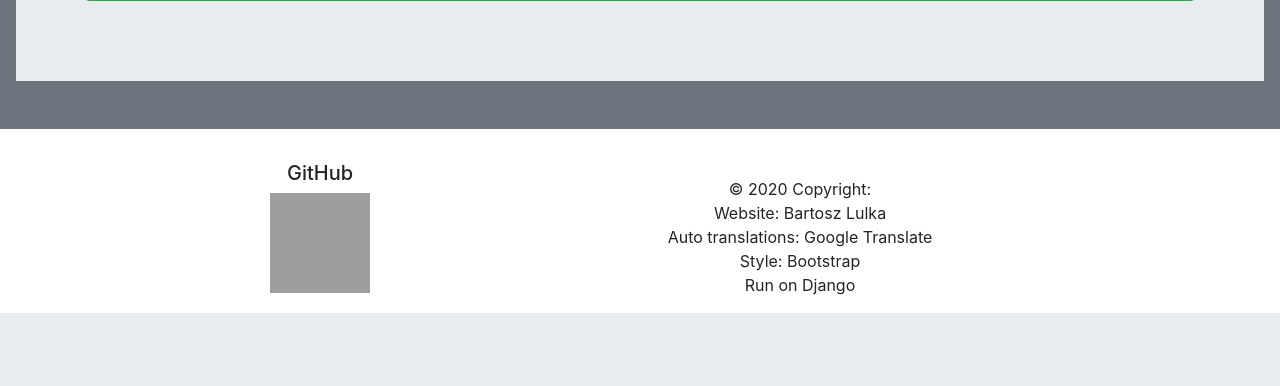
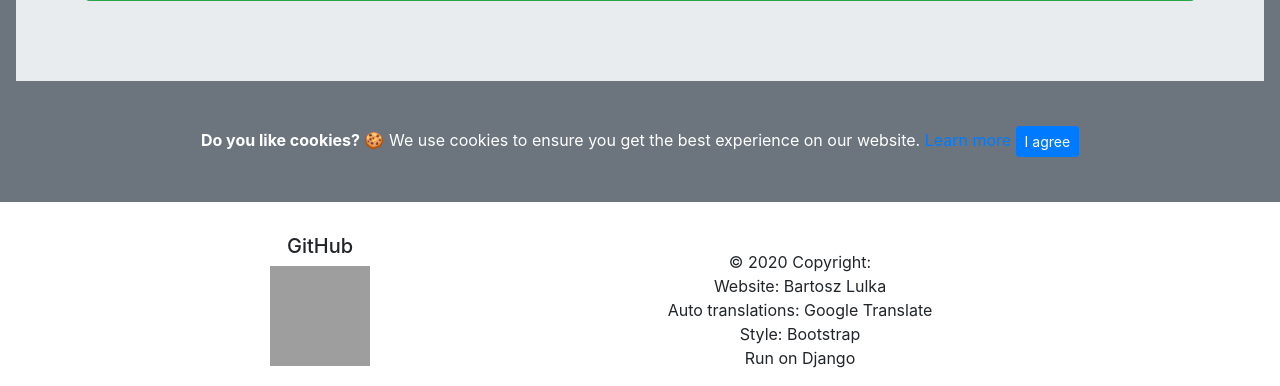
Before and after one commit to Solurix/Flashcards-Django, a Django app: page /cards/add_set/ in a window 1280 px wide. Shown: the part 727-1113 px from the top of the page. Before the commit the page ends 1040 px from the top, so only its background shows below. Run offline with Django 3.2, Linux system fonts and the light colour scheme; the visitor is signed in with stand-in values (Sample User, id 1); some libraries are stand-ins or nearby versions; grey boxes are pictures that could not be loaded.

Commit message:
Added cookies bar

```diff
--- a/FCards/Cards/templates/base.html
+++ b/FCards/Cards/templates/base.html
@@ -17,6 +17,8 @@
     <!-- Bootstrap CSS -->
     <link rel="stylesheet" href="https://stackpath.bootstrapcdn.com/bootstrap/4.5.0/css/bootstrap.min.css" integrity="sha384-9aIt2nRpC12Uk9gS9baDl411NQApFmC26EwAOH8WgZl5MYYxFfc+NcPb1dKGj7Sk" crossorigin="anonymous">
 
+    <!-- cookiealert styles -->
+    <link rel="stylesheet" href="https://cdn.jsdelivr.net/gh/Wruczek/Bootstrap-Cookie-Alert@gh-pages/cookiealert.css">
     {% block styles %}
     {% endblock styles %}
 
@@ -54,6 +56,18 @@
     {% endblock body %}
 
     <!-- Optional JavaScript -->
+
+    <!-- START Bootstrap-Cookie-Alert -->
+    <div class="alert text-center cookiealert" role="alert">
+        <b>Do you like cookies?</b> &#x1F36A; We use cookies to ensure you get the best experience on our website. <a href="https://cookiesandyou.com/" target="_blank">Learn more</a>
+
+        <button type="button" class="btn btn-primary btn-sm acceptcookies">
+            I agree
+        </button>
+    </div>
+    <!-- END Bootstrap-Cookie-Alert -->
+    <script src="https://cdn.jsdelivr.net/gh/Wruczek/Bootstrap-Cookie-Alert@gh-pages/cookiealert.js"></script>
+
     <!-- jQuery first, then Popper.js, then Bootstrap JS -->
     <script src="https://code.jquery.com/jquery-3.5.1.slim.min.js" integrity="sha384-DfXdz2htPH0lsSSs5nCTpuj/zy4C+OGpamoFVy38MVBnE+IbbVYUew+OrCXaRkfj" crossorigin="anonymous"></script>
     <script src="https://cdn.jsdelivr.net/npm/popper.js@1.16.0/dist/umd/popper.min.js" integrity="sha384-Q6E9RHvbIyZFJoft+2mJbHaEWldlvI9IOYy5n3zV9zzTtmI3UksdQRVvoxMfooAo" crossorigin="anonymous"></script>
@@ -63,6 +77,7 @@
         $('[data-toggle="tooltip"]').tooltip()
       })
     </script>
+
     {% block bodyend %}
     {% endblock bodyend %}
 </body>
```
